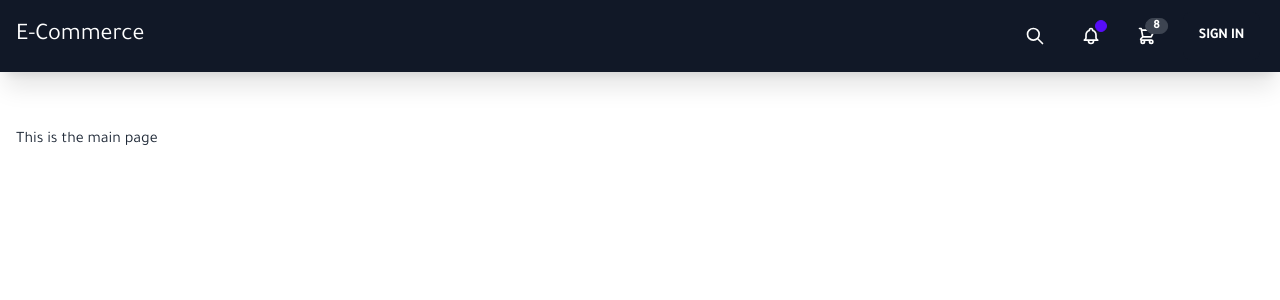
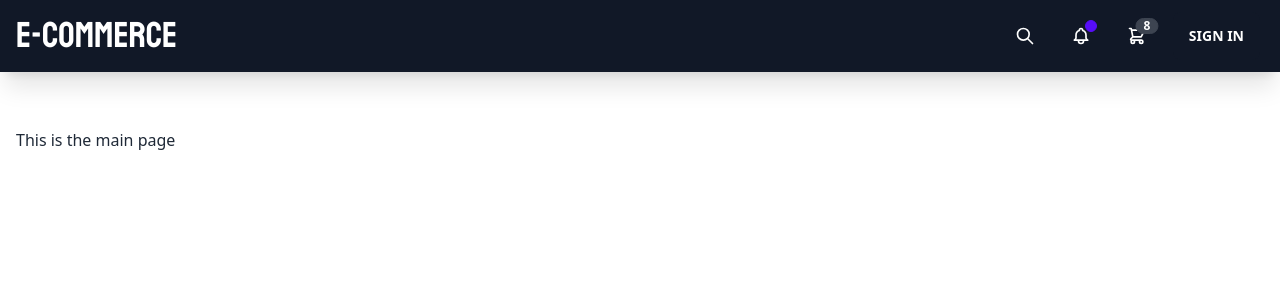
Before and after one commit to izabelaoska/e-commerce-project, a Next.js app: page / in a window 1280 px wide. Shown: the top 300 px of the page. Built offline with nearby package versions, Linux system fonts and the light colour scheme.

Commit message:
style: navbar title

```diff
--- a/components/Navbar.tsx
+++ b/components/Navbar.tsx
@@ -7,8 +7,8 @@ export const Navbar = () => {
   return (
     <header className="bg-gray-900 text-white shadow-xl fixed w-full">
       <nav className="container px-4 mx-auto navbar">
-        <div className="navbar-start gap-8">
-          <a className="normal-case text-2xl">E-Commerce</a>
+        <div className="navbar-start navbar-title">
+          <a className="normal-case text-4xl">E-Commerce</a>
         </div>
         <div className="navbar-end gap-2">
           <Search />
--- a/pages/_document.tsx
+++ b/pages/_document.tsx
@@ -14,7 +14,7 @@ export default function Document() {
           crossOrigin
         />
         <link
-          href="https://fonts.googleapis.com/css2?family=Tajawal:wght@200;300;400;500&display=swap"
+          href="https://fonts.googleapis.com/css2?family=Staatliches&display=swap"
           rel="stylesheet"
         />
       </Head>
--- a/styles/globals.css
+++ b/styles/globals.css
@@ -2,6 +2,6 @@
 @tailwind components;
 @tailwind utilities;
 
-body {
-  font-family: "Tajawal", sans-serif;
+.navbar-title {
+  font-family: "Staatliches", cursive;
 }
```
